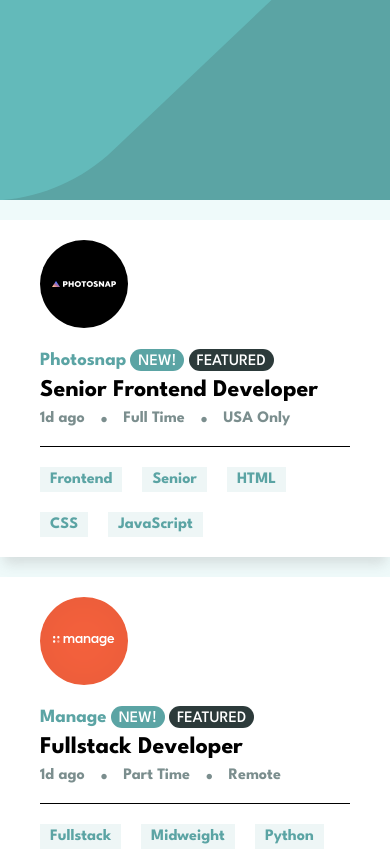
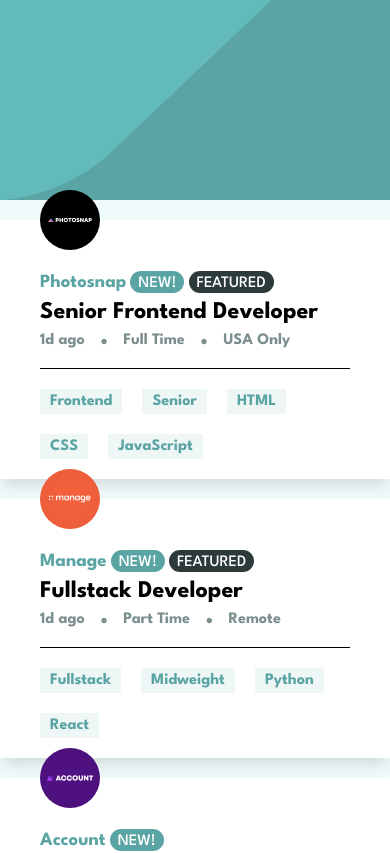
Before and after one commit to giandefaria/static-job-listings-master, a React (Create React App) app: page / in a window 390 px wide. Shown: the top 853 px of the page. Built offline with nearby package versions, Linux system fonts and the light colour scheme.

Commit message:
margin-top negativa em job-information e diminuição do tamanho da logo das empresas

```diff
--- a/src/components/main/main.css
+++ b/src/components/main/main.css
@@ -160,6 +160,7 @@ main  {
     }
 
     .job-information {
+        margin-top: -50px;
         width: 100%;
         flex-direction: column;
         align-items: flex-start;
@@ -167,6 +168,11 @@ main  {
         border-bottom: solid;
         border-color: black;
         border-width: 1px;
+    }
+
+    .job-information img {
+        width: 60px;
+
     }
 
     .tags {
```
